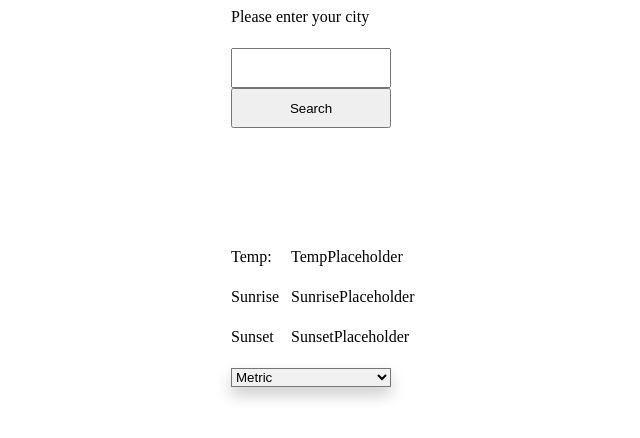
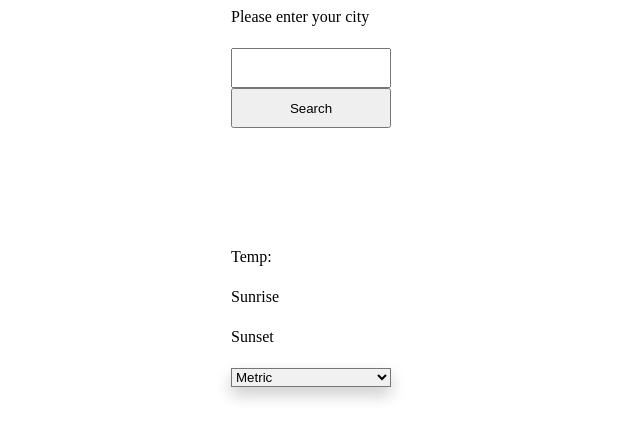
Before and after one commit to TriggaHappy/Weather-App, a plain HTML site: page index.html in a window 1280 px wide. Shown: the whole page, without its empty margins (409-1049 px from the left). Drawn offline with nearby package versions, Linux system fonts and the light colour scheme.

```diff
--- a/index.html
+++ b/index.html
@@ -21,11 +21,11 @@
 
         <!-- grid layout -->
         <div temp class="first__row">Temp:</div>
-        <div tempSecond class="second__row">TempPlaceholder</div>
+        <div tempSecond class="second__row"></div>
         <div sunrise class="first__row">Sunrise</div>
-        <div sunriseSecond class="second__row">SunrisePlaceholder</div>
+        <div sunriseSecond class="second__row"></div>
         <div sunset class="first__row">Sunset</div>
-        <div sunsetSecond class="second__row sunset">SunsetPlaceholder</div>
+        <div sunsetSecond class="second__row sunset"></div>
 
         <!-- dropdown -->
         <div class="dropdown">
```
